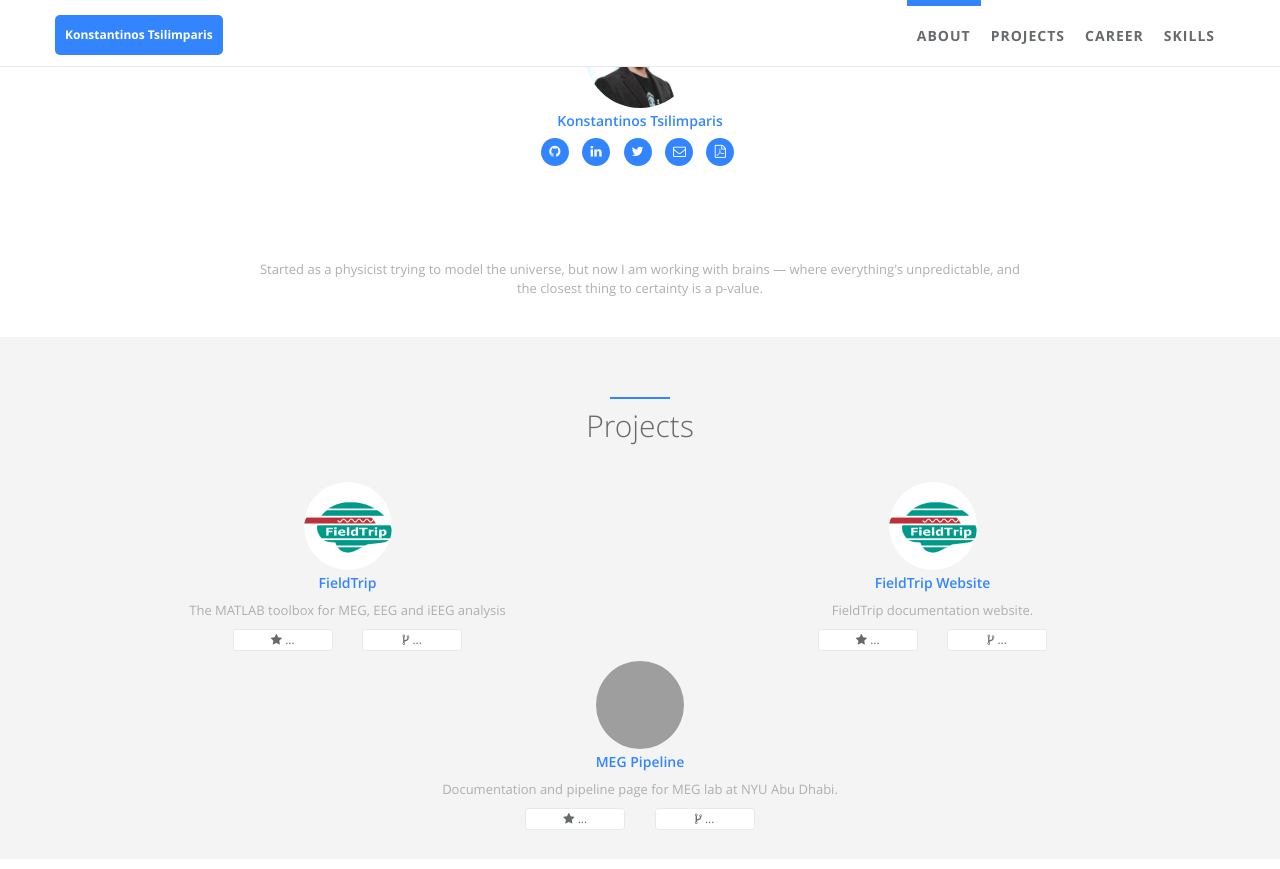
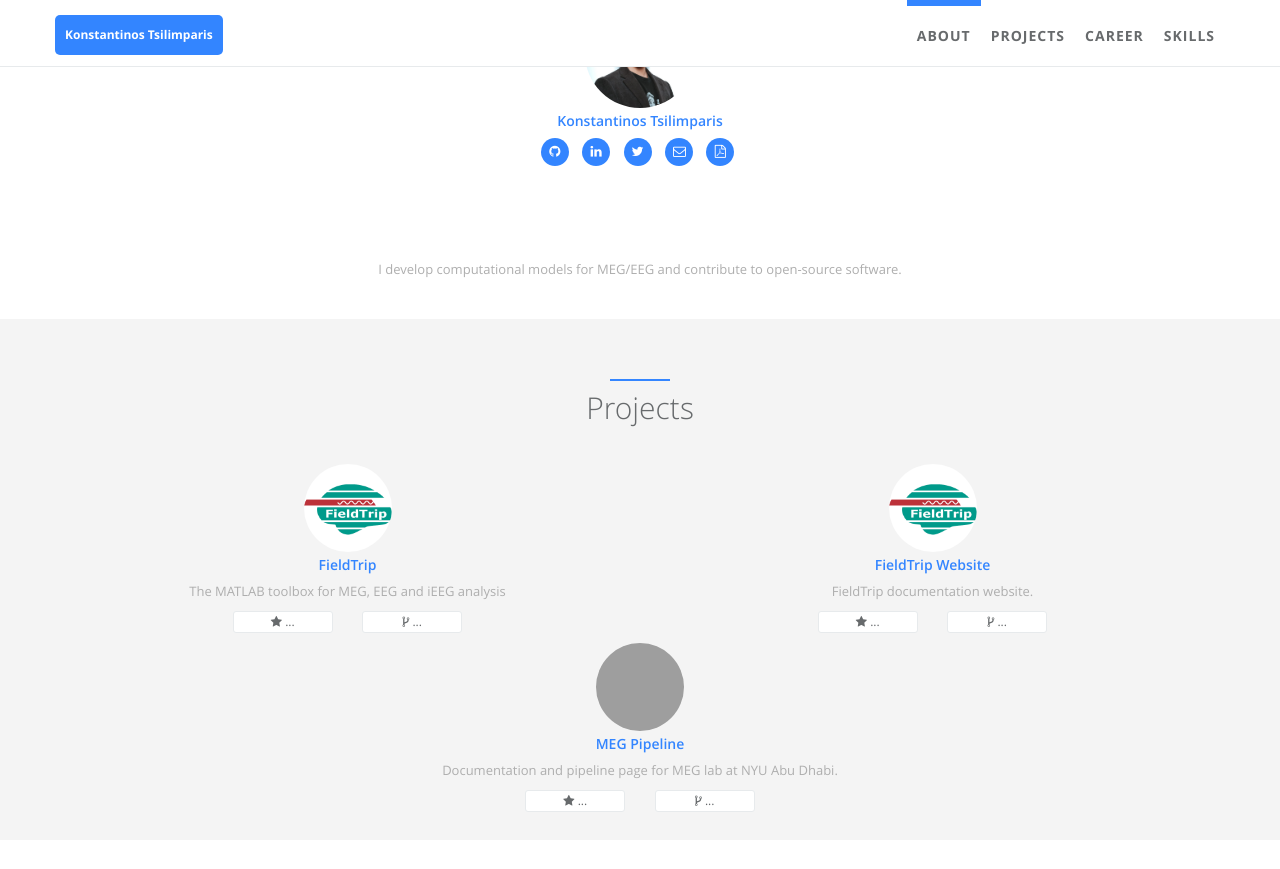
Before and after one commit to contsili/contsili.github.io, a Jekyll site: the page built from index.html, in a window 1280 px wide and 900 px high, scrolled down 617 px. Shown: the top 869 px of the window. Built offline with Jekyll 4.4.1, drawn with Linux system fonts in a browser that asks for light colours; grey boxes are pictures that could not be loaded.

Commit message:
Trial to improve website on a phone's browser

```diff
--- a/_config.yml
+++ b/_config.yml
@@ -29,7 +29,8 @@ author: # change following line to your information.
     skill_icon2:
     -   name: fa-biohazard
     -   name: fa-biohazard
-    desc: Started as a physicist trying to model the universe, but now I am  working with brains — where everything's unpredictable, and the closest thing to certainty is a p-value. # Describe yourself.
+    #desc: Started as a physicist trying to model the universe, but now I am  working with brains — where everything's unpredictable, and the closest thing to certainty is a p-value. # Describe yourself.
+    desc: I develop computational models for MEG/EEG and contribute to open-source software.
 
 # comment
 disqus: # if you wanna comment feature, go to https://disqus.com/ to get your configuration; if not, comment following two lines.
--- a/_data/index/skills.yml
+++ b/_data/index/skills.yml
@@ -3,5 +3,5 @@
 
 label: Ability
 id: cs
-aspects: GitHub, Git, MATLAB, Python, bash, data_analysis, FieldTrip, MNE_python, Presentation, LaTeX, HTML/CSS
+aspects: GitHub, Git, MATLAB, Python, Bash, Data analysis, FieldTrip, MNE python, Presentation, LaTeX, HTML/CSS
 percentage: 75, 75, 90, 40, 30, 80, 90, 30, 30, 50, 30
```
